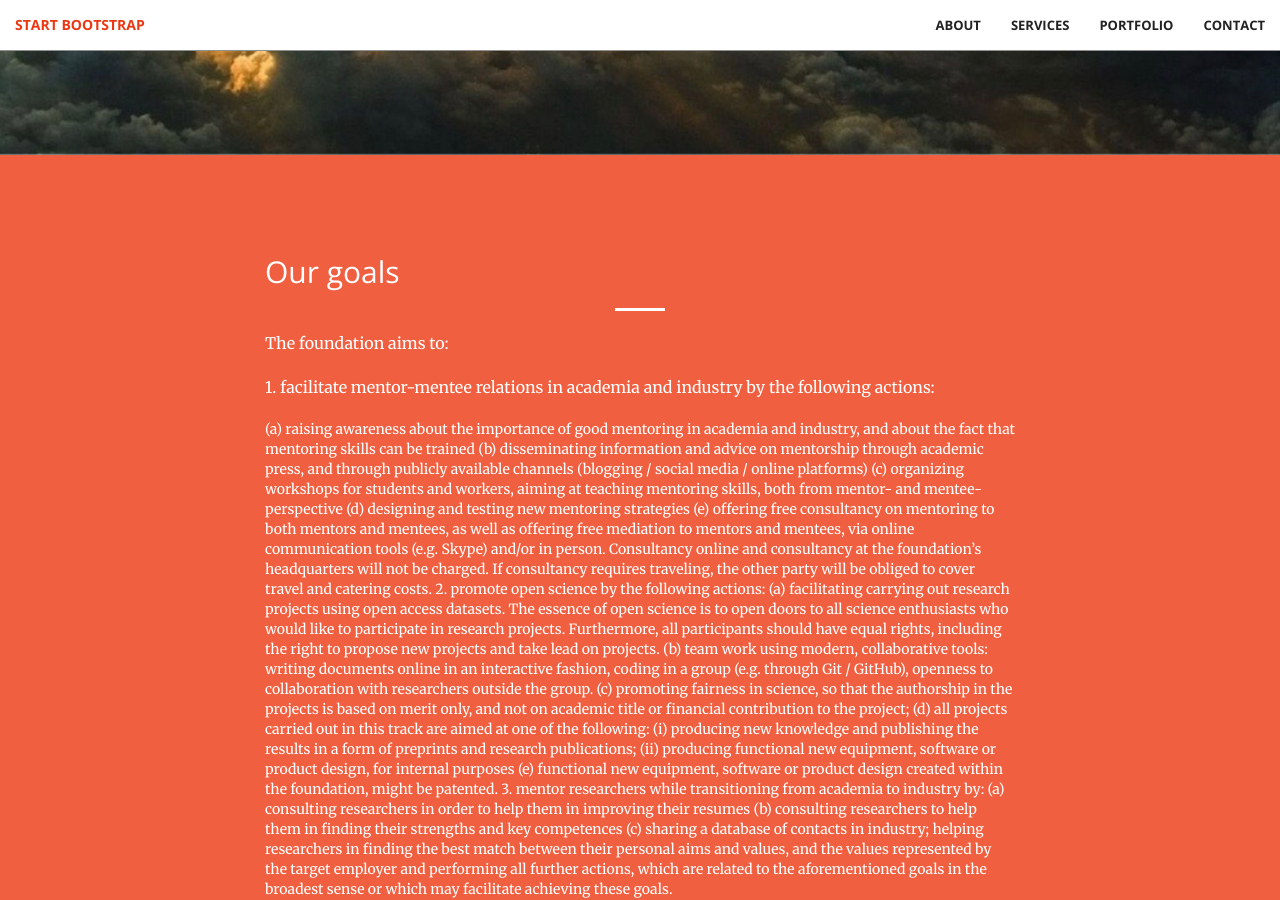
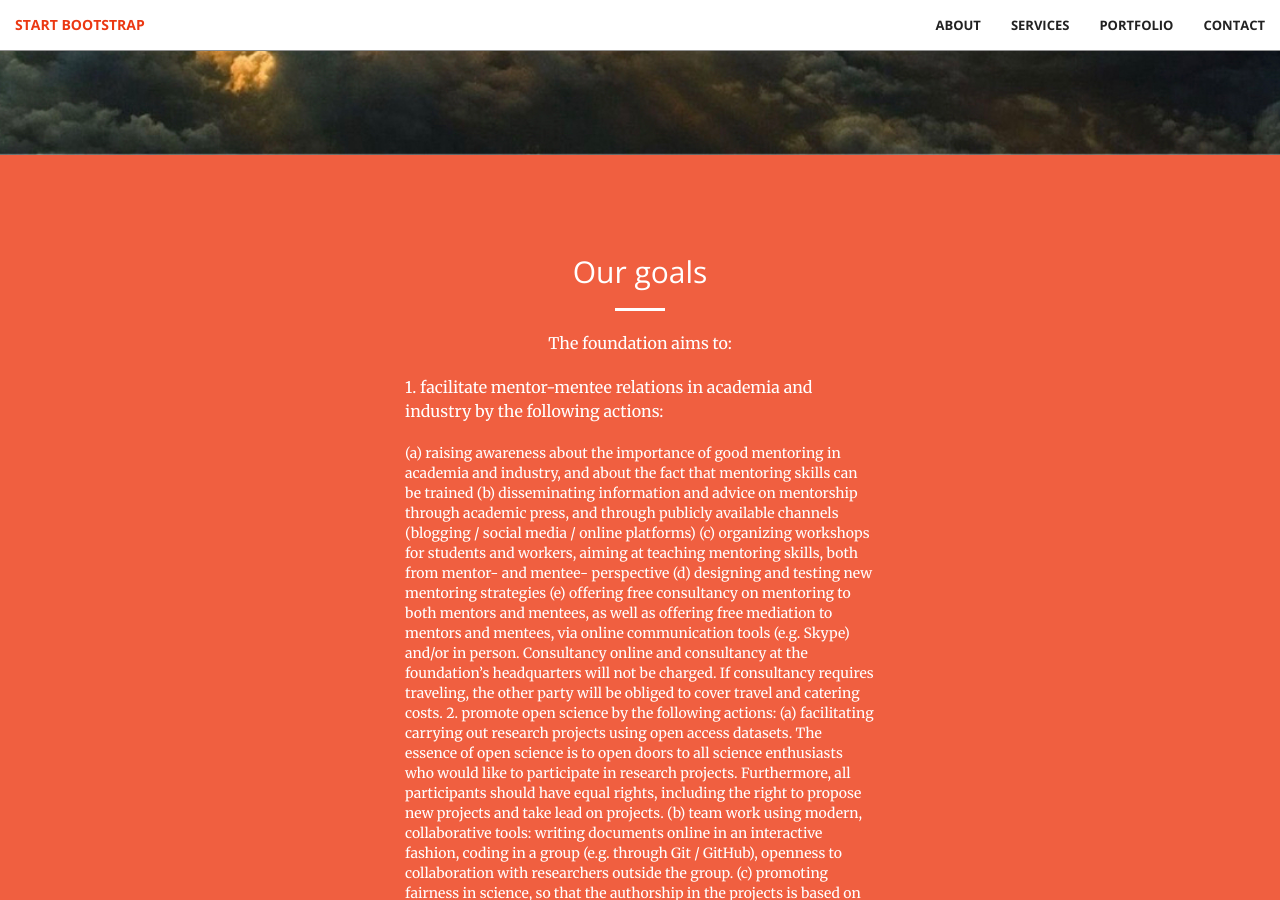
Before and after one commit to stichting-solaris/stichting-solaris.github.io, a Jekyll site: the page built from index.html, in a window 1280 px wide and 900 px high, scrolled down 745 px. Built offline with Jekyll 4.4.1, drawn with Linux system fonts in a browser that asks for light colours.

Commit message:
Update call-to-action.html

```diff
--- a/_includes/call-to-action.html
+++ b/_includes/call-to-action.html
@@ -1,12 +1,14 @@
 <section class="bg-primary" id="about">
     <div class="container">
         <div class="row">
-            <div class="col-lg-8 col-lg-offset-2 text-left">
+            <div class="col-lg-8 col-lg-offset-2 text-center">
                 <h2 class="section-heading">Our goals</h2>
                 <hr class="light">
                 <p class="text-faded">
 
                     <p>The foundation aims to:</p>
+                    <div class="col-lg-8 col-lg-offset-2 text-left">
+
                     <p>1. facilitate mentor-mentee relations in academia and industry by the following actions:</p>
                     (a) raising awareness about the importance of good mentoring in academia and industry,
                     and about the fact that mentoring skills can be trained
```
